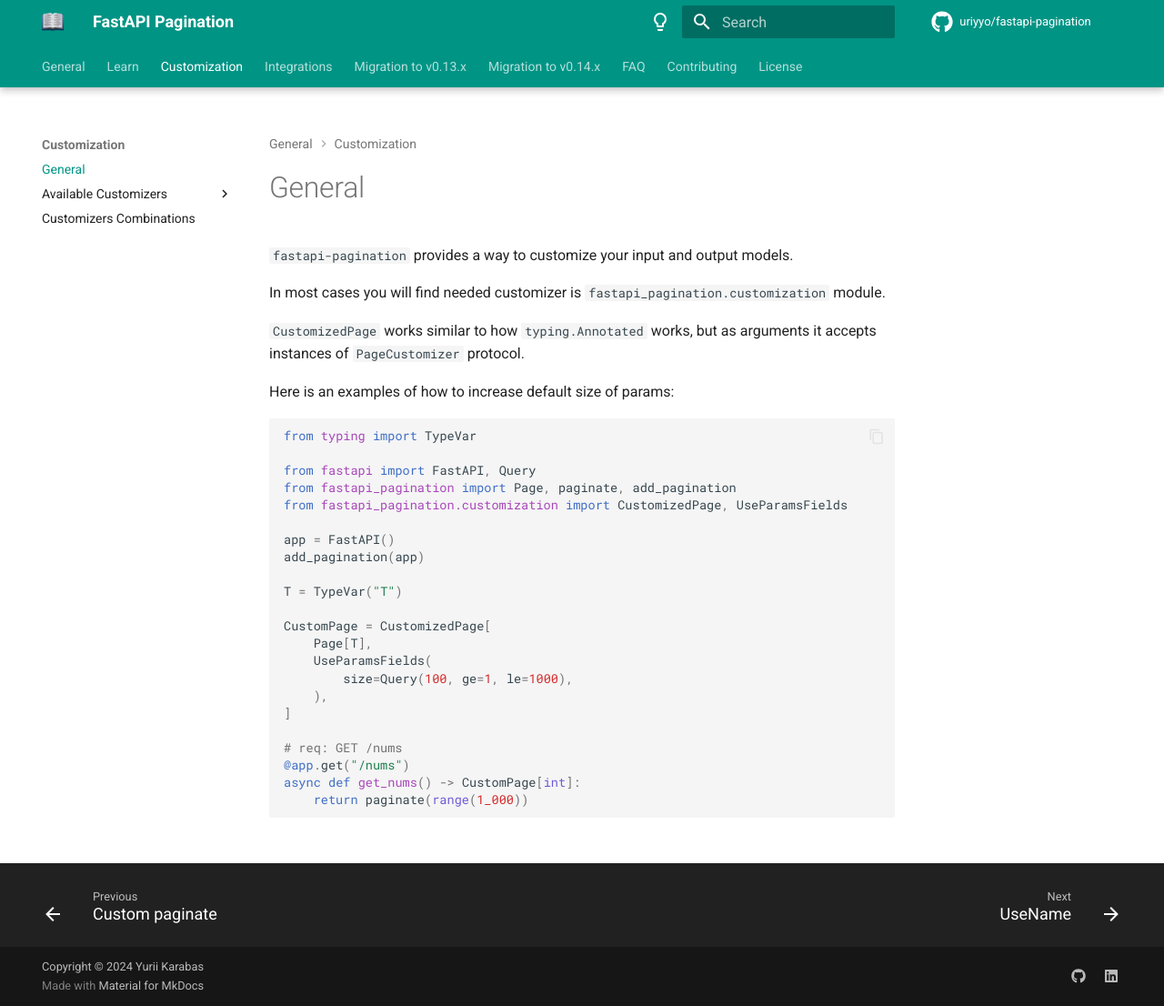
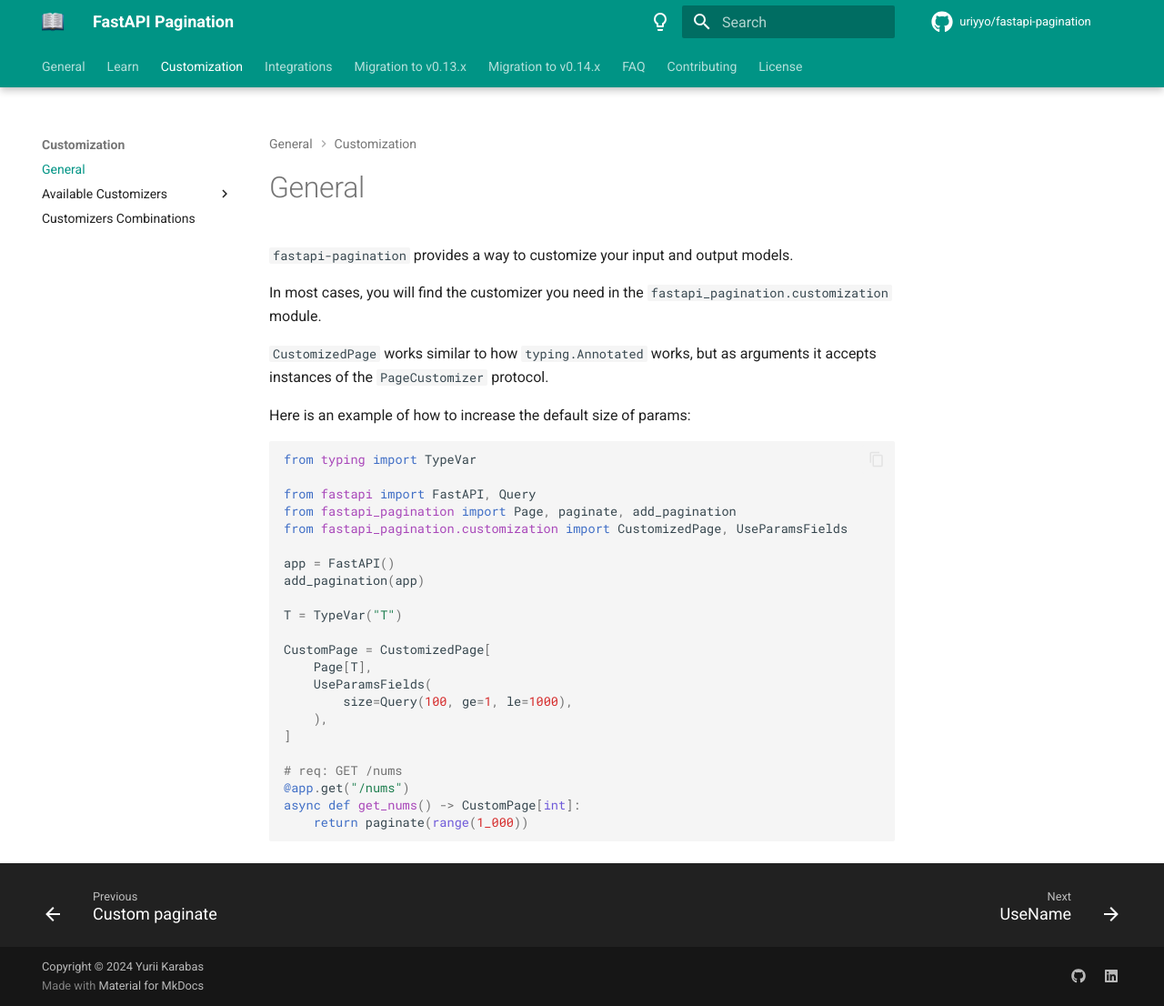
Before and after one commit to uriyyo/fastapi-pagination, an MkDocs documentation site: the page built from docs/customization/general.md, in a window 1280 px wide and 1106 px high. Shown: the whole window at 91% size. Built offline with MkDocs 1.6.1 and Material for MkDocs 9.7.7, drawn with Linux system fonts in a browser that asks for light colours; comment, search, counter and statistics services are not loaded.

Commit message:
Fix grammar in customization docs (#1797)

````diff
--- a/docs/customization/general.md
+++ b/docs/customization/general.md
@@ -1,11 +1,10 @@
 `fastapi-pagination` provides a way to customize your input and output models.
 
-In most cases you will find needed customizer is `fastapi_pagination.customization` module.
+In most cases, you will find the customizer you need in the `fastapi_pagination.customization` module.
 
-`CustomizedPage` works similar to how `typing.Annotated` works, but as arguments it accepts instances of
-`PageCustomizer` protocol.
+`CustomizedPage` works similar to how `typing.Annotated` works, but as arguments it accepts instances of the `PageCustomizer` protocol.
 
-Here is an examples of how to increase default size of params:
+Here is an example of how to increase the default size of params:
 ```py
 from typing import TypeVar
 
````
